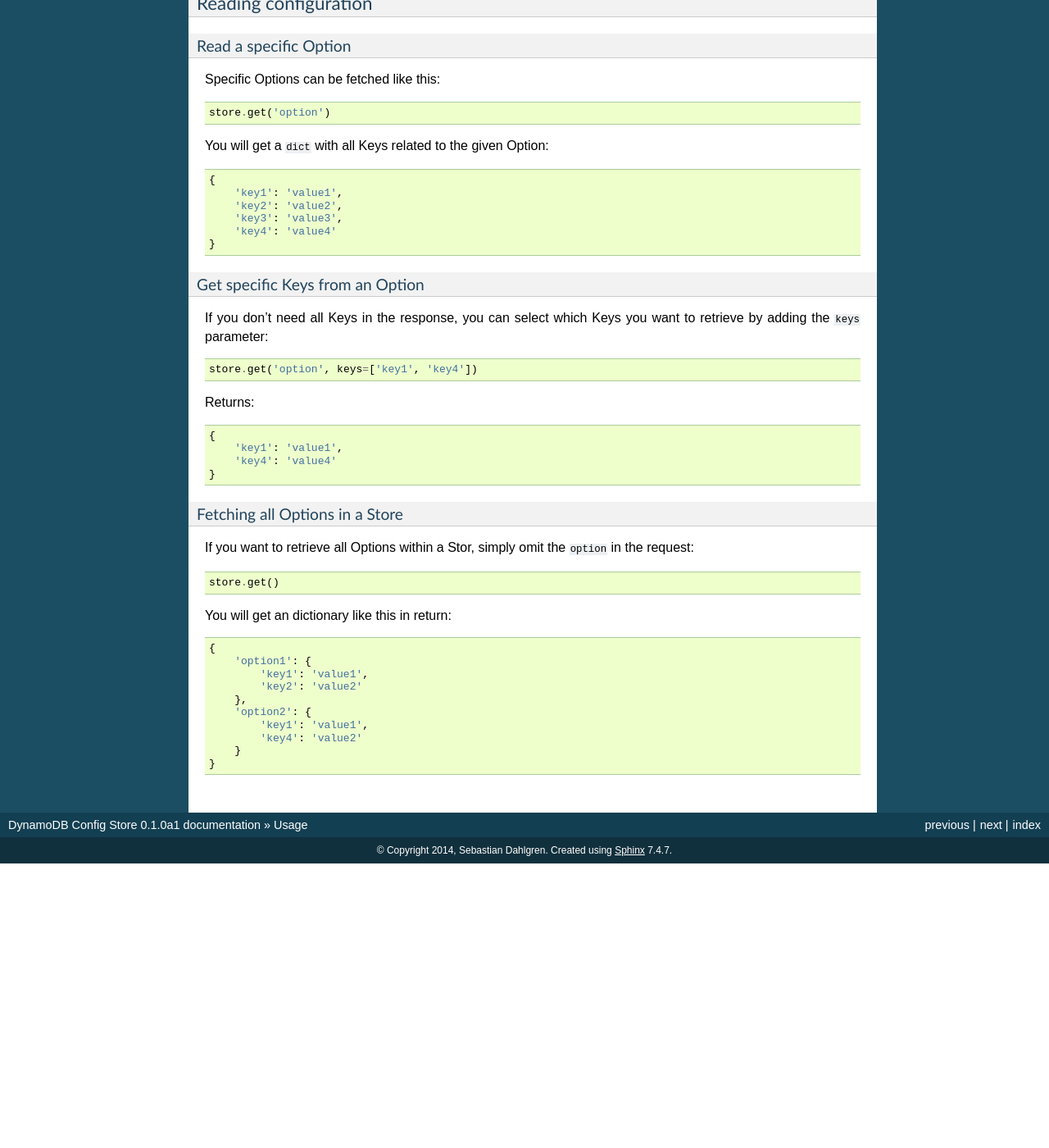
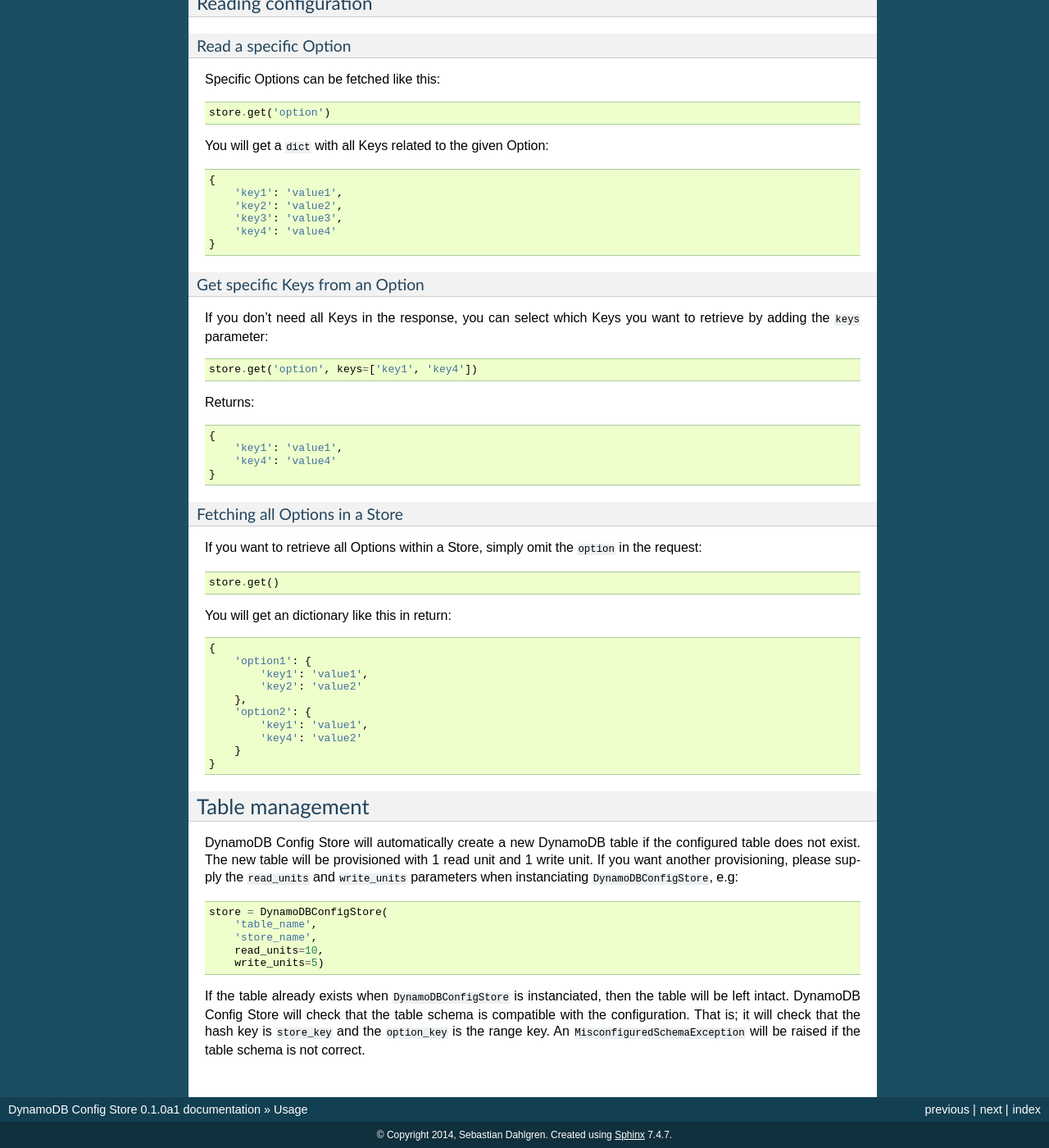
Before and after one commit to sebdah/dynamodb-config-store, a Sphinx documentation site: the page built from docs/usage.rst, in a window 1280 px wide and 1400 px high, scrolled down 656 px. Shown: the whole window at 82% size. Built offline with Sphinx 7.4.7, drawn with Linux system fonts in a browser that asks for light colours; before the commit the page ends 1709 px from its top, so only the background shows below that.

Commit message:
Added documentation about the table behavior

```diff
--- a/docs/usage.rst
+++ b/docs/usage.rst
@@ -69,7 +69,7 @@ Returns:
 Fetching all Options in a Store
 """""""""""""""""""""""""""""""
 
-If you want to retrieve all Options within a Stor, simply omit the ``option`` in the request:
+If you want to retrieve all Options within a Store, simply omit the ``option`` in the request:
 ::
 
     store.get()
@@ -87,3 +87,17 @@ You will get an dictionary like this in return:
             'key4': 'value2'
         }
     }
+
+Table management
+----------------
+
+DynamoDB Config Store will automatically create a new DynamoDB table if the configured table does not exist. The new table will be provisioned with 1 read unit and 1 write unit. If you want another provisioning, please supply the ``read_units`` and ``write_units`` parameters when instanciating ``DynamoDBConfigStore``, e.g:
+::
+
+    store = DynamoDBConfigStore(
+        'table_name',
+        'store_name',
+        read_units=10,
+        write_units=5)
+
+If the table already exists when ``DynamoDBConfigStore`` is instanciated, then the table will be left intact. DynamoDB Config Store will check that the table schema is compatible with the configuration. That is; it will check that the hash key is ``store_key`` and the ``option_key`` is the range key. An ``MisconfiguredSchemaException`` will be raised if the table schema is not correct.
```
